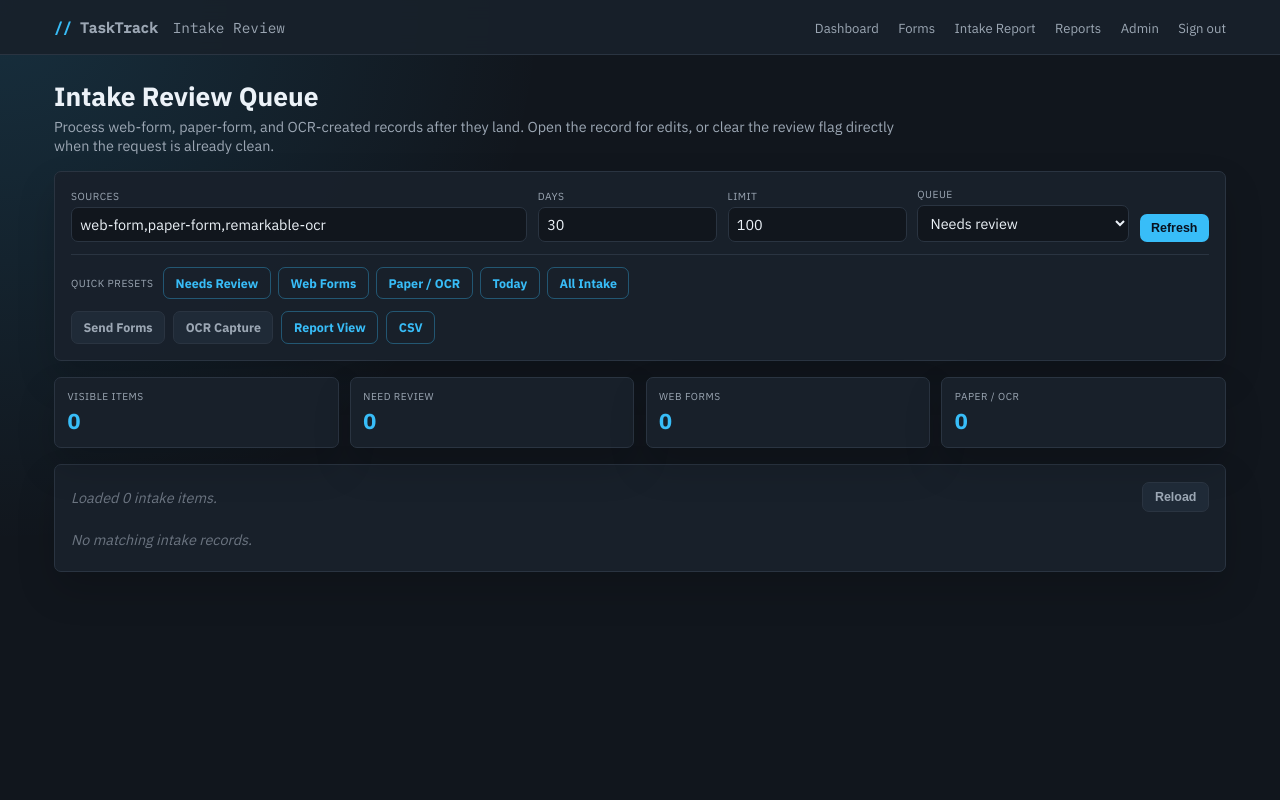
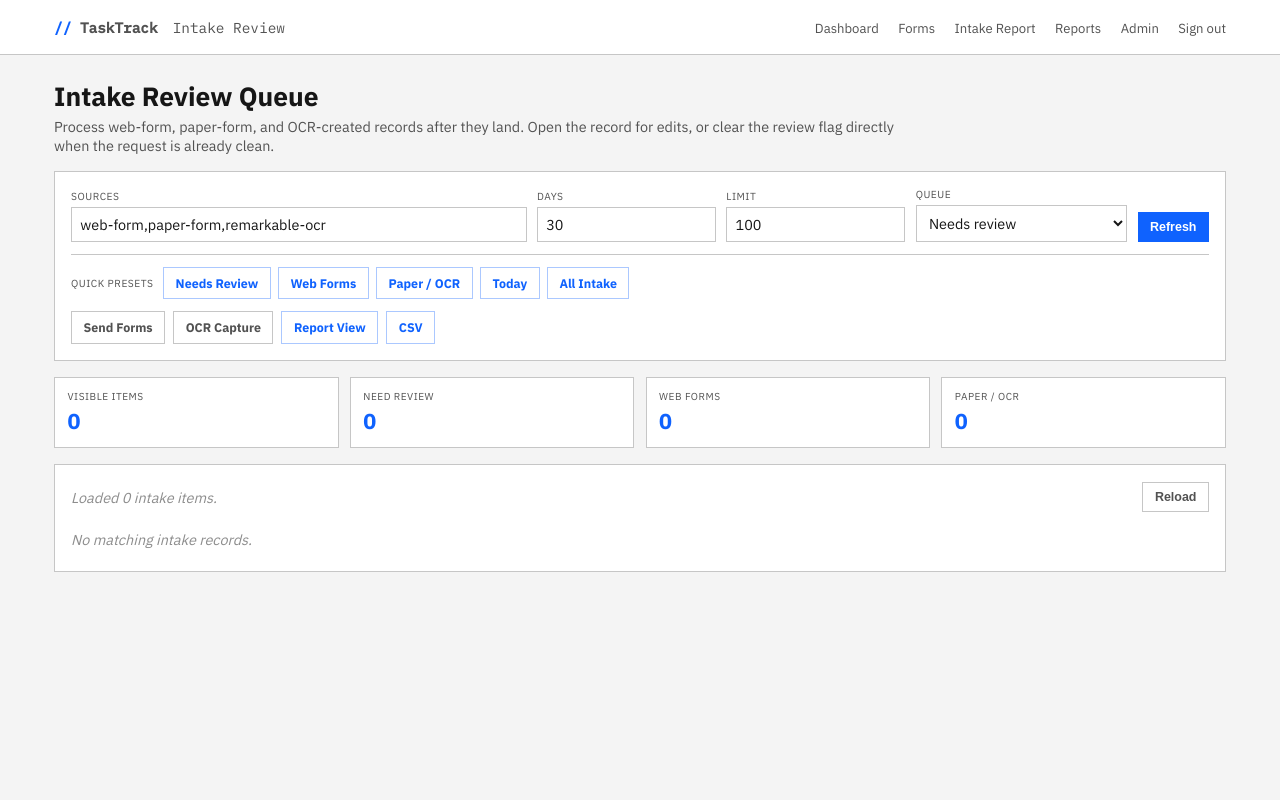
Before and after one commit to Rtoony/tasktrack, a Flask app: page /intake/review in a window 1280 px wide. Run offline with Flask 3, Linux system fonts and the light colour scheme; the visitor is signed in with stand-in values (Sample User, id 1); data that the repository does not hold is empty; parts of the project's set-up code (start-up, migrations or seed data) failed here and were passed over.

Commit message:
Align intake review with TaskTrack shell

```diff
--- a/templates/intake_review.html
+++ b/templates/intake_review.html
@@ -7,10 +7,10 @@
 <title>Intake Review - {{ brand_name }}</title>
 <link href="https://fonts.googleapis.com/css2?family=IBM+Plex+Sans:wght@400;500;600;700&family=IBM+Plex+Mono:wght@400;500&display=swap" rel="stylesheet">
 <style>
-  :root { --bg:#11161d; --surface:#18212b; --surface-2:#1f2a37; --border:#2a3441; --text:#ecf2f8; --text-muted:#9ca7b4; --text-dim:#6b7480; --accent:#38bdf8; --ok:#34d399; --warn:#fbbf24; --danger:#f87171; --radius:7px; }
+  :root { --bg:#f4f4f4; --surface:#ffffff; --surface-2:#e0e0e0; --border:#c6c6c6; --text:#161616; --text-muted:#525252; --text-dim:#8d8d8d; --accent:#0f62fe; --ok:#24a148; --warn:#f1c21b; --danger:#da1e28; --radius:0; }
   * { box-sizing:border-box; margin:0; padding:0; }
-  body { font-family:'IBM Plex Sans',-apple-system,sans-serif; background:radial-gradient(circle at top left, rgba(56,189,248,0.15), transparent 34rem), var(--bg); color:var(--text); min-height:100vh; font-size:0.9rem; }
-  header { background:rgba(24,33,43,0.92); border-bottom:1px solid var(--border); position:sticky; top:0; z-index:50; backdrop-filter:blur(10px); }
+  body { font-family:'IBM Plex Sans',-apple-system,sans-serif; background:var(--bg); color:var(--text); min-height:100vh; font-size:0.9rem; }
+  header { background:var(--surface); border-bottom:1px solid var(--border); position:sticky; top:0; z-index:50; }
   .head-inner { max-width:1220px; margin:0 auto; padding:0 1.5rem; min-height:54px; display:flex; align-items:center; justify-content:space-between; gap:1rem; }
   .brand { font-weight:600; font-family:'IBM Plex Mono',monospace; color:var(--text-muted); }
   .brand span { color:var(--accent); }
@@ -19,25 +19,25 @@
   main { max-width:1220px; margin:0 auto; padding:1.5rem 1.5rem 3rem; }
   h1 { font-size:1.65rem; margin-bottom:0.25rem; }
   .sub { color:var(--text-muted); max-width:860px; margin-bottom:1rem; }
-  .card,.stat { background:rgba(24,33,43,0.96); border:1px solid var(--border); border-radius:var(--radius); box-shadow:0 18px 38px rgba(0,0,0,0.16); }
+  .card,.stat { background:var(--surface); border:1px solid var(--border); box-shadow:none; }
   .card { padding:1rem; margin-bottom:1rem; }
   .filters { display:grid; grid-template-columns:1.4fr 0.55fr 0.55fr 0.65fr auto; gap:0.65rem; align-items:end; }
   label { display:block; color:var(--text-muted); text-transform:uppercase; letter-spacing:0.05em; font-size:0.64rem; margin-bottom:0.25rem; }
-  input,select { width:100%; padding:0.45rem 0.52rem; background:var(--bg); border:1px solid var(--border); color:var(--text); border-radius:var(--radius); font:inherit; }
+  input,select { width:100%; padding:0.45rem 0.52rem; background:var(--surface); border:1px solid var(--border); color:var(--text); border-radius:var(--radius); font:inherit; }
   .actions { display:flex; gap:0.5rem; flex-wrap:wrap; align-items:center; }
   .quick-presets { display:flex; gap:0.45rem; flex-wrap:wrap; align-items:center; margin-top:0.75rem; padding-top:0.75rem; border-top:1px solid var(--border); }
   .quick-label { color:var(--text-muted); text-transform:uppercase; letter-spacing:0.05em; font-size:0.64rem; margin-right:0.15rem; }
-  .btn { display:inline-flex; align-items:center; justify-content:center; background:var(--accent); color:#08111f; border:none; border-radius:var(--radius); padding:0.44rem 0.72rem; font-weight:700; font-size:0.78rem; text-decoration:none; cursor:pointer; }
-  .btn.secondary { background:var(--surface-2); color:var(--text-muted); border:1px solid var(--border); }
-  .btn.ghost { background:transparent; color:var(--accent); border:1px solid rgba(56,189,248,0.35); }
-  .btn.danger { background:transparent; color:var(--danger); border:1px solid rgba(248,113,113,0.4); }
+  .btn { display:inline-flex; align-items:center; justify-content:center; background:var(--accent); color:#fff; border:1px solid var(--accent); border-radius:var(--radius); padding:0.44rem 0.72rem; font-weight:700; font-size:0.78rem; text-decoration:none; cursor:pointer; }
+  .btn.secondary { background:var(--surface); color:var(--text-muted); border:1px solid var(--border); }
+  .btn.ghost { background:transparent; color:var(--accent); border:1px solid rgba(15,98,254,0.35); }
+  .btn.danger { background:transparent; color:var(--danger); border:1px solid rgba(218,30,40,0.4); }
   .btn:disabled { opacity:0.55; cursor:not-allowed; }
   .stats { display:grid; grid-template-columns:repeat(4,minmax(0,1fr)); gap:0.7rem; margin-bottom:1rem; }
   .stat { padding:0.78rem; }
   .stat-label { color:var(--text-muted); text-transform:uppercase; letter-spacing:0.05em; font-size:0.63rem; }
   .stat-value { color:var(--accent); font-size:1.35rem; font-weight:700; margin-top:0.25rem; }
   .queue { display:grid; gap:0.65rem; }
-  .row { display:grid; grid-template-columns:minmax(0,1fr) auto; gap:0.8rem; align-items:center; padding:0.82rem 0.9rem; border:1px solid var(--border); background:rgba(17,22,29,0.5); border-radius:var(--radius); }
+  .row { display:grid; grid-template-columns:minmax(0,1fr) auto; gap:0.8rem; align-items:center; padding:0.82rem 0.9rem; border:1px solid var(--border); background:#fafafa; border-radius:var(--radius); }
   .row-title { font-weight:700; color:var(--text); overflow:hidden; text-overflow:ellipsis; white-space:nowrap; }
   .row-detail { color:var(--text-muted); font-size:0.78rem; margin-top:0.35rem; max-width:54rem; white-space:pre-wrap; }
   .row-meta { display:flex; flex-wrap:wrap; gap:0.35rem; margin-top:0.35rem; color:var(--text-muted); font-size:0.75rem; }
@@ -126,6 +126,7 @@
 <script>
 const CSRF_TOKEN = document.querySelector('meta[name="csrf-token"]')?.content || '';
 const TABLE_TAB = { work_tasks:'work', project_work_tasks:'project', training_tasks:'training', inbox_items:'triage' };
+const CONFIRM_TABLES = new Set(['work_tasks', 'project_work_tasks', 'training_tasks', 'personal_items']);
 const CATEGORY_TAB = { 'Follow-up':'personal_husband', 'Meetings':'personal_father', 'Office':'personal_house', 'Assets':'personal_cars' };
 
 function esc(s) { const d=document.createElement('div'); d.textContent=s||''; return d.innerHTML; }
@@ -240,13 +241,18 @@ function renderRows(rows) {
     open.href = rowRecordUrl(row);
     open.textContent = 'Open Record';
     actions.appendChild(open);
-    if (row.needs_review) {
+    if (row.needs_review && CONFIRM_TABLES.has(row.table)) {
       const done = document.createElement('button');
       done.className = 'btn';
       done.type = 'button';
       done.textContent = 'Mark reviewed';
       done.addEventListener('click', () => markReviewed(row, done));
       actions.appendChild(done);
+    } else if (row.needs_review && row.table === 'inbox_items') {
+      const note = document.createElement('span');
+      note.className = 'pill review';
+      note.textContent = 'triage required';
+      actions.appendChild(note);
     }
     div.appendChild(left);
     div.appendChild(actions);
```
Also changed, not shown: tests/test_sendable_forms.py (+5 -0 lines).
